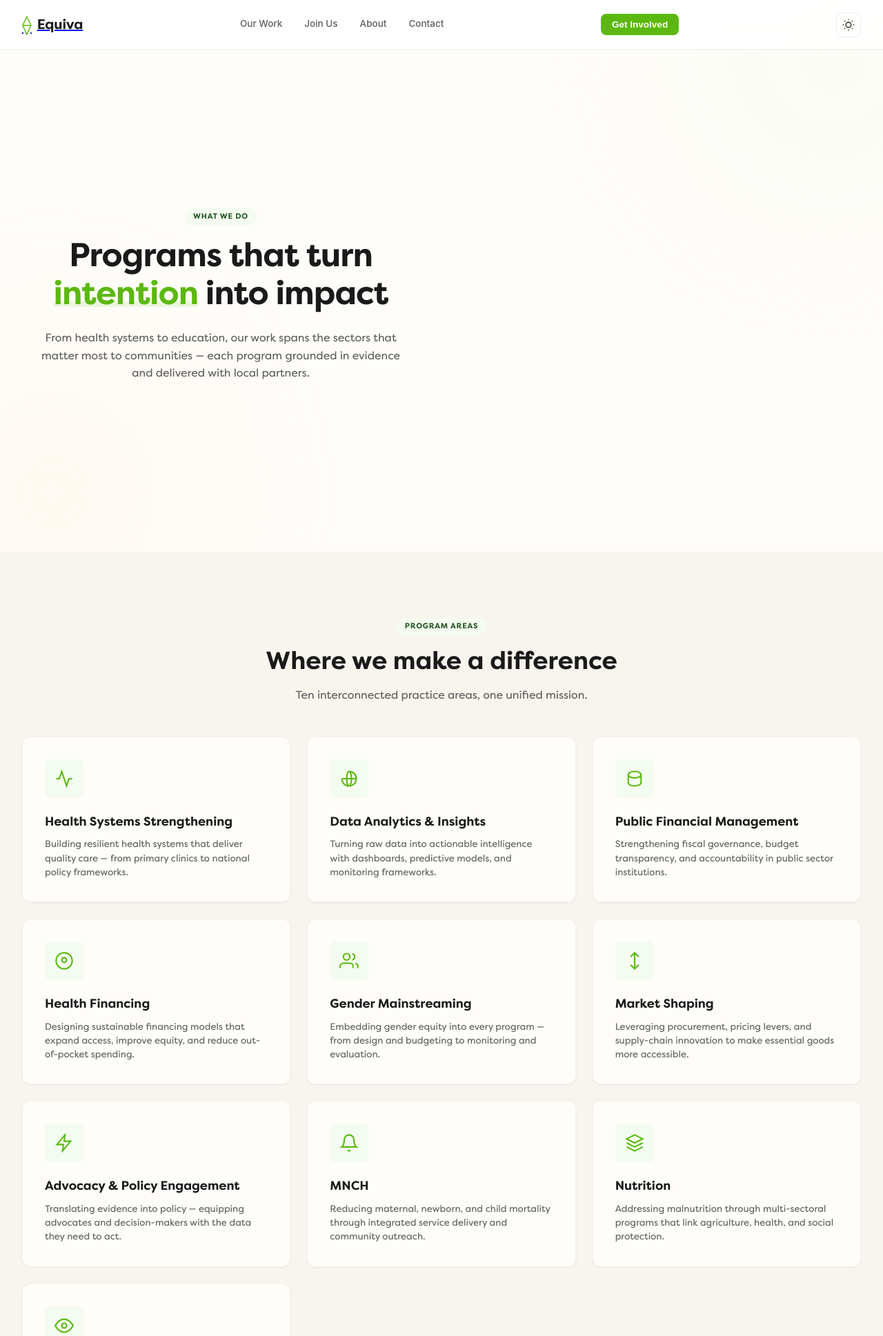
After one commit to iyke497/Equiva, a Flask app: page /what-we-do in a window 1280 px wide. The commit adds this page. Shown: the top 1937 px of the page at 69% size. Run offline with Flask 3, Linux system fonts and the light colour scheme; some libraries are stand-ins or nearby versions; some web fonts are replaced.

Commit message:
Add contact, our work and join us pages

```diff
--- a/app.py
+++ b/app.py
@@ -10,5 +10,17 @@ def index():
 def about():
     return render_template("about.html", page_name="about")
 
+@app.route("/what-we-do")
+def what_we_do():
+    return render_template("what-we-do.html", page_name="what_we_do")
+
+@app.route("/contact")
+def contact():
+    return render_template("contact.html", page_name="contact")
+
+@app.route("/join-us")
+def join_us():
+    return render_template("join-us.html", page_name="join_us")
+
 if __name__ == "__main__":
     app.run(debug=True)
--- a/static/js/app.js
+++ b/static/js/app.js
@@ -398,9 +398,40 @@
         }
     };
 
+    var pageWhatWeDo = {
+        init: function() {
+            Anim.startAmbient();
+        },
+        teardown: function() {
+            Anim.killScrollTriggers();
+        }
+    };
+
+    var pageContact = {
+        init: function() {
+            Anim.startAmbient();
+            initContactForm();
+        },
+        teardown: function() {
+            Anim.killScrollTriggers();
+        }
+    };
+
+    var pageJoinUs = {
+        init: function() {
+            Anim.startAmbient();
+        },
+        teardown: function() {
+            Anim.killScrollTriggers();
+        }
+    };
+
     var pages = {
         home: pageHome,
-        about: pageAbout
+        about: pageAbout,
+        what_we_do: pageWhatWeDo,
+        contact: pageContact,
+        join_us: pageJoinUs
     };
 
     // ============================================
@@ -609,6 +640,87 @@
         }
     }
 
+    function initContactForm() {
+        var form = document.getElementById('contact-form');
+        var messageEl = document.getElementById('contact-form-message');
+        var submitBtn = document.getElementById('contact-submit-btn');
+
+        if (!form || !submitBtn) return;
+
+        var btnText = submitBtn.querySelector('.btn-text');
+        var btnSpinner = submitBtn.querySelector('.btn-spinner');
+
+        form.addEventListener('submit', async function(e) {
+            e.preventDefault();
+
+            var emailInput = document.getElementById('contact-email');
+            var nameInput = document.getElementById('contact-name');
+            var messageInput = document.getElementById('contact-message');
+            var email = emailInput.value.trim();
+
+            if (!email) {
+                showContactMessage('Please enter your email address', 'error');
+                return;
+            }
+            if (!/^[a-zA-Z0-9._%+-]+@[a-zA-Z0-9.-]+\.[a-zA-Z]{2,}$/.test(email)) {
+                showContactMessage('Please enter a valid email address', 'error');
+                return;
+            }
+
+            setContactLoading(true);
+
+            try {
+                var response = await fetch('/contact', {
+                    method: 'POST',
+                    headers: { 'Content-Type': 'application/json' },
+                    body: JSON.stringify({
+                        name: nameInput ? nameInput.value.trim() : '',
+                        email: email,
+                        topic: document.getElementById('contact-topic').value,
+                        message: messageInput ? messageInput.value.trim() : ''
+                    })
+                });
+
+                if (response.ok) {
+                    showContactMessage('Message sent. We\'ll be in touch within 48 hours.', 'success');
+                    form.reset();
+                } else {
+                    var data = await response.json();
+                    showContactMessage(data.message || 'Something went wrong. Please try again.', 'error');
+                }
+            } catch (error) {
+                showContactMessage('Network error. Please try again.', 'error');
+            } finally {
+                setContactLoading(false);
+            }
+        });
+
+        function setContactLoading(isLoading) {
+            if (isLoading) {
+                submitBtn.disabled = true;
+                if (btnText) btnText.style.display = 'none';
+                if (btnSpinner) btnSpinner.style.display = 'inline';
+            } else {
+                submitBtn.disabled = false;
+                if (btnText) btnText.style.display = 'inline';
+                if (btnSpinner) btnSpinner.style.display = 'none';
+            }
+        }
+
+        function showContactMessage(text, type) {
+            if (!messageEl) return;
+            messageEl.textContent = text;
+            messageEl.className = 'form-message ' + type;
+
+            if (type === 'success') {
+                setTimeout(function() {
+                    messageEl.textContent = '';
+                    messageEl.className = 'form-message';
+                }, 5000);
+            }
+        }
+    }
+
     // ============================================
     // APPLICATION INIT
     // Runs once on every page.
--- a/templates/base.html
+++ b/templates/base.html
@@ -33,10 +33,10 @@
                     <span class="brand-text">Equiva</span>
                 </a>
                 <div class="nav-links">
-                    <a href="{{ url_for('index') }}#services" class="nav-link">Our Work</a>
-                    <a href="{{ url_for('index') }}#insights" class="nav-link">Insights</a>
+                    <a href="{{ url_for('what_we_do') }}" class="nav-link">Our Work</a>
+                    <a href="{{ url_for('join_us') }}" class="nav-link">Join Us</a>
                     <a href="{{ url_for('about') }}" class="nav-link">About</a>
-                    <a href="{{ url_for('index') }}#contact" class="nav-link">Contact</a>
+                    <a href="{{ url_for('contact') }}" class="nav-link">Contact</a>
                 </div>
                 <button class="nav-cta" data-scroll-to="waitlist">Get Involved</button>
                 <button class="theme-toggle" id="theme-toggle" aria-label="Toggle dark mode">
--- /dev/null
+++ b/templates/what-we-do.html
@@ -0,0 +1,203 @@
+{% extends "base.html" %}
+
+{% block title %}What We Do · Equiva{% endblock %}
+{% block meta_description %}Equiva's programs span health systems, data analytics, public finance, gender mainstreaming, and more — all designed to create lasting social impact.{% endblock %}
+
+{% block content %}
+<!-- Page Header -->
+<section class="hero-section" id="what-we-do-hero">
+    <div class="hero-glow hero-glow-1"></div>
+    <div class="hero-glow hero-glow-2"></div>
+    <div class="container">
+        <div class="about-page-header">
+            <span class="section-badge">What We Do</span>
+            <h1 class="about-page-title">Programs that turn <span class="hero-accent">intention</span> into impact</h1>
+            <p class="about-page-subtitle">From health systems to education, our work spans the sectors that matter most to communities — each program grounded in evidence and delivered with local partners.</p>
+        </div>
+    </div>
+</section>
+
+<!-- Program Areas -->
+<section class="services-section" id="program-areas">
+    <div class="container">
+        <div class="section-header">
+            <span class="section-badge">Program Areas</span>
+            <h2 class="section-title">Where we make a difference</h2>
+            <p class="section-subtitle">Ten interconnected practice areas, one unified mission.</p>
+        </div>
+        <div class="services-grid">
+            <div class="service-card">
+                <div class="service-icon">
+                    <svg width="28" height="28" viewBox="0 0 24 24" fill="none" stroke="currentColor" stroke-width="1.8">
+                        <path d="M22 12h-4l-3 9L9 3l-3 9H2"/>
+                    </svg>
+                </div>
+                <h3 class="service-title">Health Systems Strengthening</h3>
+                <p class="service-description">Building resilient health systems that deliver quality care — from primary clinics to national policy frameworks.</p>
+            </div>
+
+            <div class="service-card">
+                <div class="service-icon">
+                    <svg width="28" height="28" viewBox="0 0 24 24" fill="none" stroke="currentColor" stroke-width="1.8">
+                        <path d="M21 12a9 9 0 01-9 9m9-9a9 9 0 00-9-9m9 9H3m9 9a9 9 0 01-9-9m9 9c1.66 0 3-4 3-9s-1.34-9-3-9m0 18c-1.66 0-3-4-3-9s1.34-9 3-9"/>
+                    </svg>
+                </div>
+                <h3 class="service-title">Data Analytics &amp; Insights</h3>
+                <p class="service-description">Turning raw data into actionable intelligence with dashboards, predictive models, and monitoring frameworks.</p>
+            </div>
+
+            <div class="service-card">
+                <div class="service-icon">
+                    <svg width="28" height="28" viewBox="0 0 24 24" fill="none" stroke="currentColor" stroke-width="1.8">
+                        <path d="M4 7v10c0 2.21 3.582 4 8 4s8-1.79 8-4V7M4 7c0 2.21 3.582 4 8 4s8-1.79 8-4M4 7c0-2.21 3.582-4 8-4s8 1.79 8 4"/>
+                    </svg>
+                </div>
+                <h3 class="service-title">Public Financial Management</h3>
+                <p class="service-description">Strengthening fiscal governance, budget transparency, and accountability in public sector institutions.</p>
+            </div>
+
+            <div class="service-card">
+                <div class="service-icon">
+                    <svg width="28" height="28" viewBox="0 0 24 24" fill="none" stroke="currentColor" stroke-width="1.8">
+                        <path d="M12 8c-1.66 0-3 1.34-3 3s1.34 3 3 3 3-1.34 3-3-1.34-3-3-3zM2 12c0-5.52 4.48-10 10-10s10 4.48 10 10-4.48 10-10 10S2 17.52 2 12z"/>
+                    </svg>
+                </div>
+                <h3 class="service-title">Health Financing</h3>
+                <p class="service-description">Designing sustainable financing models that expand access, improve equity, and reduce out-of-pocket spending.</p>
+            </div>
+
+            <div class="service-card">
+                <div class="service-icon">
+                    <svg width="28" height="28" viewBox="0 0 24 24" fill="none" stroke="currentColor" stroke-width="1.8">
+                        <path d="M17 21v-2a4 4 0 00-4-4H5a4 4 0 00-4 4v2"/>
+                        <circle cx="9" cy="7" r="4"/>
+                        <path d="M23 21v-2a4 4 0 00-3-3.87M16 3.13a4 4 0 010 7.75"/>
+                    </svg>
+                </div>
+                <h3 class="service-title">Gender Mainstreaming</h3>
+                <p class="service-description">Embedding gender equity into every program — from design and budgeting to monitoring and evaluation.</p>
+            </div>
+
+            <div class="service-card">
+                <div class="service-icon">
+                    <svg width="28" height="28" viewBox="0 0 24 24" fill="none" stroke="currentColor" stroke-width="1.8">
+                        <path d="M12 2v20M17 7l-5-5-5 5M7 17l5 5 5-5"/>
+                    </svg>
+                </div>
+                <h3 class="service-title">Market Shaping</h3>
+                <p class="service-description">Leveraging procurement, pricing levers, and supply-chain innovation to make essential goods more accessible.</p>
+            </div>
+
+            <div class="service-card">
+                <div class="service-icon">
+                    <svg width="28" height="28" viewBox="0 0 24 24" fill="none" stroke="currentColor" stroke-width="1.8">
+                        <path d="M13 2L3 14h8l-1 8 10-12h-8l1-8z"/>
+                    </svg>
+                </div>
+                <h3 class="service-title">Advocacy &amp; Policy Engagement</h3>
+                <p class="service-description">Translating evidence into policy — equipping advocates and decision-makers with the data they need to act.</p>
+            </div>
+
+            <div class="service-card">
+                <div class="service-icon">
+                    <svg width="28" height="28" viewBox="0 0 24 24" fill="none" stroke="currentColor" stroke-width="1.8">
+                        <path d="M18 8A6 6 0 006 8c0 7-3 9-3 9h18s-3-2-3-9M13.73 21a2 2 0 01-3.46 0"/>
+                    </svg>
+                </div>
+                <h3 class="service-title">MNCH</h3>
+                <p class="service-description">Reducing maternal, newborn, and child mortality through integrated service delivery and community outreach.</p>
+            </div>
+
+            <div class="service-card">
+                <div class="service-icon">
+                    <svg width="28" height="28" viewBox="0 0 24 24" fill="none" stroke="currentColor" stroke-width="1.8">
+                        <path d="M12 2L2 7l10 5 10-5-10-5zM2 17l10 5 10-5M2 12l10 5 10-5"/>
+                    </svg>
+                </div>
+                <h3 class="service-title">Nutrition</h3>
+                <p class="service-description">Addressing malnutrition through multi-sectoral programs that link agriculture, health, and social protection.</p>
+            </div>
+
+            <div class="service-card">
+                <div class="service-icon">
+                    <svg width="28" height="28" viewBox="0 0 24 24" fill="none" stroke="currentColor" stroke-width="1.8">
+                        <path d="M1 12s4-8 11-8 11 8 11 8-4 8-11 8-11-8-11-8z"/>
+                        <circle cx="12" cy="12" r="3"/>
+                    </svg>
+                </div>
+                <h3 class="service-title">Education</h3>
+                <p class="service-description">Expanding access to quality education through teacher training, curriculum reform, and school-community partnerships.</p>
+            </div>
+        </div>
+    </div>
+</section>
+
+<!-- How We Work -->
+<section class="about-section" id="how-we-work">
+    <div class="container">
+        <div class="about-grid">
+            <div class="about-content">
+                <span class="section-badge">Our Approach</span>
+                <h2 class="section-title">How we deliver</h2>
+                <p class="about-text">Every Equiva engagement follows the same principles: co‑design with communities, rigorous evidence, local capacity‑building, and a relentless focus on measurable outcomes. We don't just write reports — we embed with partners, train teams, and stay until the work sticks.</p>
+                <div class="about-values">
+                    <div class="value-item">
+                        <span class="value-number">01</span>
+                        <div class="value-content">
+                            <h5>Co‑Design</h5>
+                            <p>Programs shaped by the people they serve, from day one.</p>
+                        </div>
+                    </div>
+                    <div class="value-item">
+                        <span class="value-number">02</span>
+                        <div class="value-content">
+                            <h5>Build Capacity</h5>
+                            <p>We transfer skills, not just recommendations.</p>
+                        </div>
+                    </div>
+                    <div class="value-item">
+                        <span class="value-number">03</span>
+                        <div class="value-content">
+                            <h5>Measure Everything</h5>
+                            <p>If you can't measure it, you can't improve it.</p>
+                        </div>
+                    </div>
+                </div>
+            </div>
+            <div class="about-visual">
+                <div class="visual-quote">
+                    <svg width="32" height="32" viewBox="0 0 24 24" fill="none" stroke="currentColor" stroke-width="1.5">
+                        <path d="M3 15h6v4H5v-4M9 5v6H3V5h6zM15 15h6v4h-4v-4M21 5v6h-6V5h6z"/>
+                    </svg>
+                    <p class="quote-text">Equiva doesn't just deliver a report and leave. They stay, they train our people, and they make sure the systems actually work.</p>
+                    <div class="quote-author">
+                        <span class="author-name">Dr. Kwame Asante</span>
+                        <span class="author-title">Health Director, Accra</span>
+                    </div>
+                </div>
+            </div>
+        </div>
+    </div>
+</section>
+
+<!-- CTA -->
+<section class="waitlist-section" id="what-we-do-cta">
+    <div class="container">
+        <div class="waitlist-card" style="border: 1px solid var(--border-light);">
+            <div class="waitlist-content" style="text-align: center;">
+                <span class="section-badge">Let's Get Started</span>
+                <h2 class="waitlist-title">See what Equiva can do for your mission</h2>
+                <p class="waitlist-description">Every program starts with a conversation. Tell us about your goals and we'll outline how our expertise can help.</p>
+                <div class="hero-actions" style="justify-content: center;">
+                    <a href="{{ url_for('index') }}#waitlist" class="btn-primary">
+                        Start the conversation
+                        <svg width="18" height="18" viewBox="0 0 24 24" fill="none" stroke="currentColor" stroke-width="2">
+                            <path d="M5 12h14M12 5l7 7-7 7"/>
+                        </svg>
+                    </a>
+                </div>
+            </div>
+        </div>
+    </div>
+</section>
+{% endblock %}
```
Also changed, not shown: templates/contact.html (added, +94 -0 lines), templates/join-us.html (added, +99 -0 lines).
